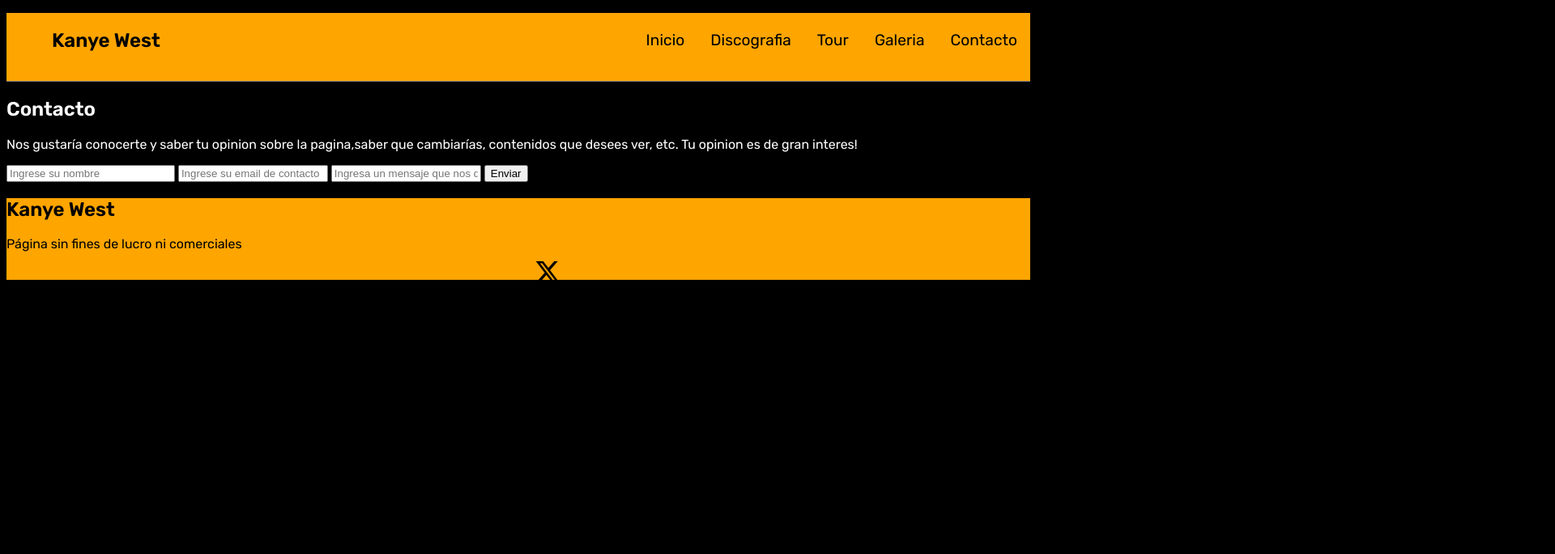
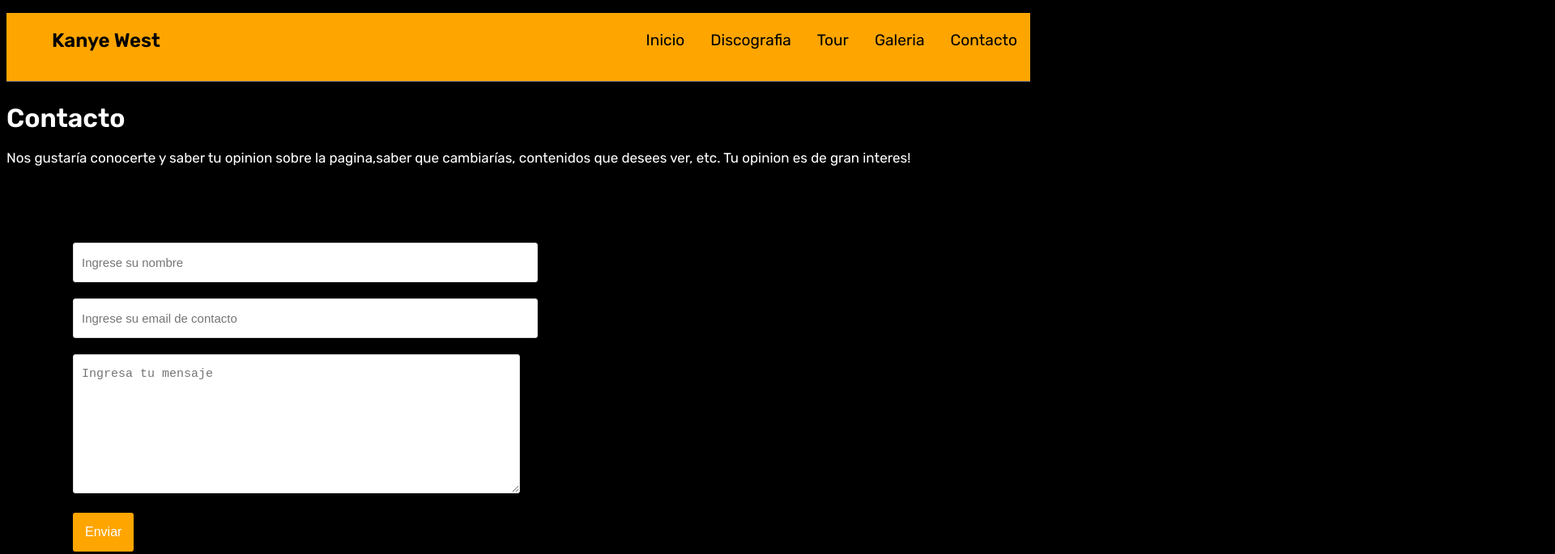
Before and after one commit to GonzaloGaleano1/proyecto-coderhouse, a plain HTML site: page contacto.html in a window 1280 px wide. Shown: the top 685 px of the page at 81% size, 1920 px wide, since content can reach past the window. Drawn offline with nearby package versions, Linux system fonts and the light colour scheme.

Commit message:
Pagina de contacto

```diff
--- a/contacto.html
+++ b/contacto.html
@@ -41,16 +41,14 @@
     <h2 class="contacto">Contacto</h2>
     <p class="contacto-p">Nos gustaría conocerte y saber tu opinion sobre la pagina,saber que cambiarías, contenidos que desees ver, etc. Tu opinion es de gran interes!</p>
 
-    <div class="container formulario">
+    <div class="container-form">
 <form action="" method="post">
     <label for="Nombre"></label>
-    <input type="text" id="nombre" name="nombre" placeholder="Ingrese su nombre">
+    <input class="campo" type="text" id="nombre" name="nombre" placeholder="Ingrese su nombre">
     <label for="Email"></label>
-    <input type="text" id="email" name="email" placeholder="Ingrese su email de contacto" >
-    <label for="Mensaje"></label>
-    <input type="text" id="mensaje" name="mensaje" placeholder="Ingresa un mensaje que nos quieras dejar">
-
-    <input type="submit" value="Enviar">
+    <input class="campo" type="text" id="email" name="email" placeholder="Ingrese su email de contacto" >
+    <textarea name="mensaje" placeholder="Ingresa tu mensaje"></textarea>
+    <input type="submit" name=enviar value="Enviar" class="btn-enviar">
 </form>
 </div>
         <!-- Footer -->
--- a/css/style.css
+++ b/css/style.css
@@ -21,7 +21,21 @@
 }
 footer .tw{
     position: relative;
-    left: 50%;
+    left: 70%;
+    bottom: 20px;
+}
+.tw:link{
+    color: black;
+}
+.tw:visited{
+    color: black;
+}
+.tw:active{
+    background-color: rgb(230, 196, 3);
+    color: black;
+}
+.tw:hover{
+    font-weight: bold;
 }
 footer .spo{
     position: relative;
@@ -218,9 +232,7 @@
     padding: 10px;
 }
 
-#nombre{
-width: 200px;
-}
+
 /* TOUR */
 .tour{
     color: white;
@@ -240,7 +252,7 @@
     padding-inline-start: 0px;
 }
 .btn-primary:hover{
-    padding: 9px;
+    padding: 8px;
 }
 .btn-primary:active{
     background-color: orange;
@@ -264,21 +276,62 @@
 }
 
 /* Contacto css */
+.container-form{
+    bottom: 10%;
+    width: 100%;
+    max-width: 1100px;
+    margin: auto;
+    display: grid;
+    grid-template-columns: repeat(2, 1fr);
+    grid-gap: 50px;
+    margin-top: 90px;
+}
 .contacto{
+    margin-bottom: 15px;
+    font-size: 2em;
     width: 200px;
     color: white;
 }
 .contacto-p{
+    font-size: 17px;
     color: white;
+    line-height: 1.6;
+    margin-bottom: 30px;
+}
+.container-form form .campo, textarea{
+    width: 100%;
+    padding: 15px 10px;
+    font-size: 15px;
+    border: 1px solid #dbdbdb;
+    margin-bottom: 20px;
+    border-radius: 3px;
+    outline: 0px;
+}
+.container-form form textarea{
+    max-width: 530px;
+    min-width: 530px;
+    min-height: 140px;
+    max-height: 140px;
 }
 
+.container-form .btn-enviar{
+    padding: 15px;
+    font-size: 16px;
+    border: none;
+    outline: 0px;
+    background: orange;
+    color: white;
+    border-radius: 3px;
+    cursor: pointer;
+    transition: all 300ms ease;
+}
 
-
-
-
+.container-form .btn-enviar:hover{
+    background: orange;
+}
 
 /* media queries */
-@media (max-width: 1200px){
+@media (min-width: 1200px){
     img .ye-tour{
    max-width: 1140;
     }
```
